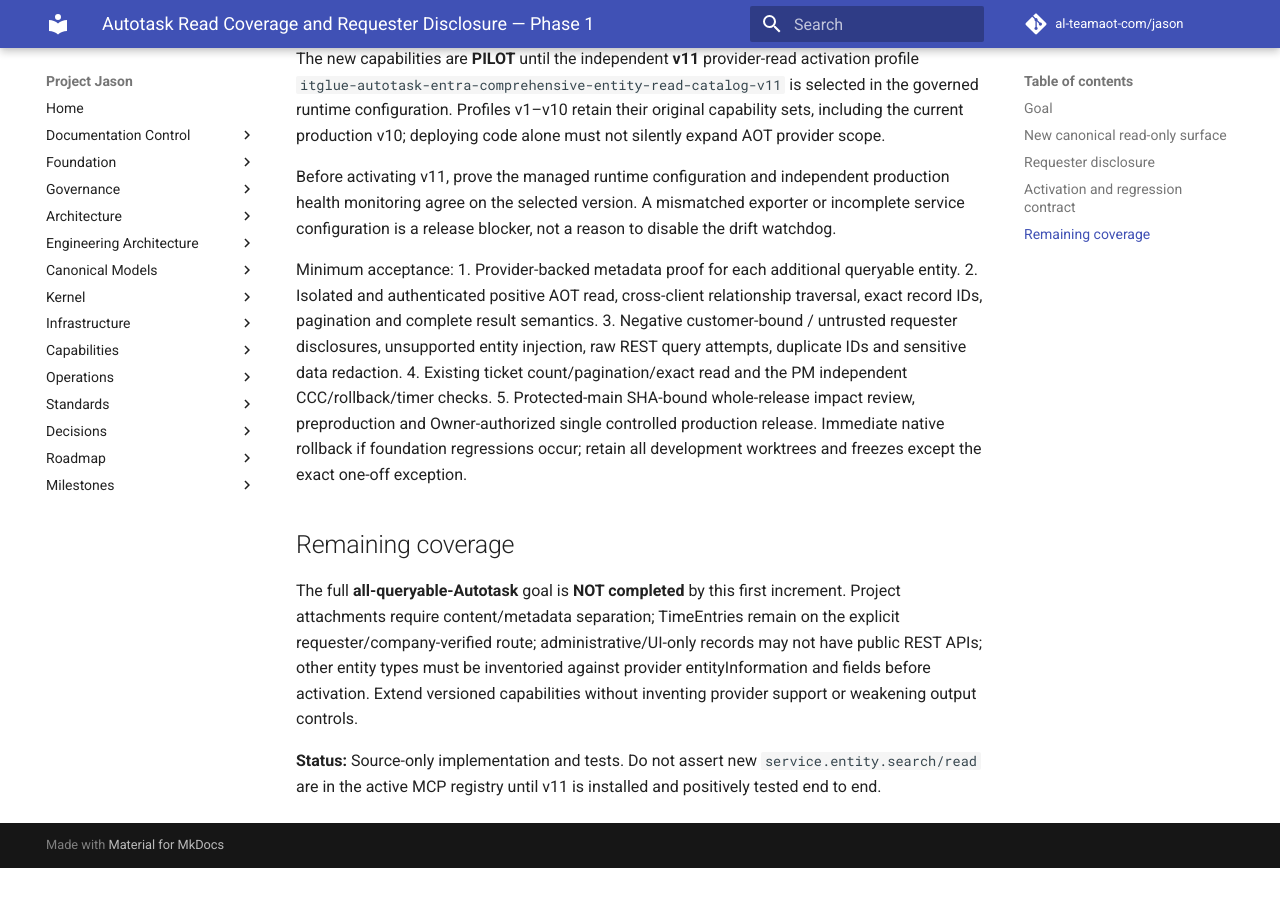
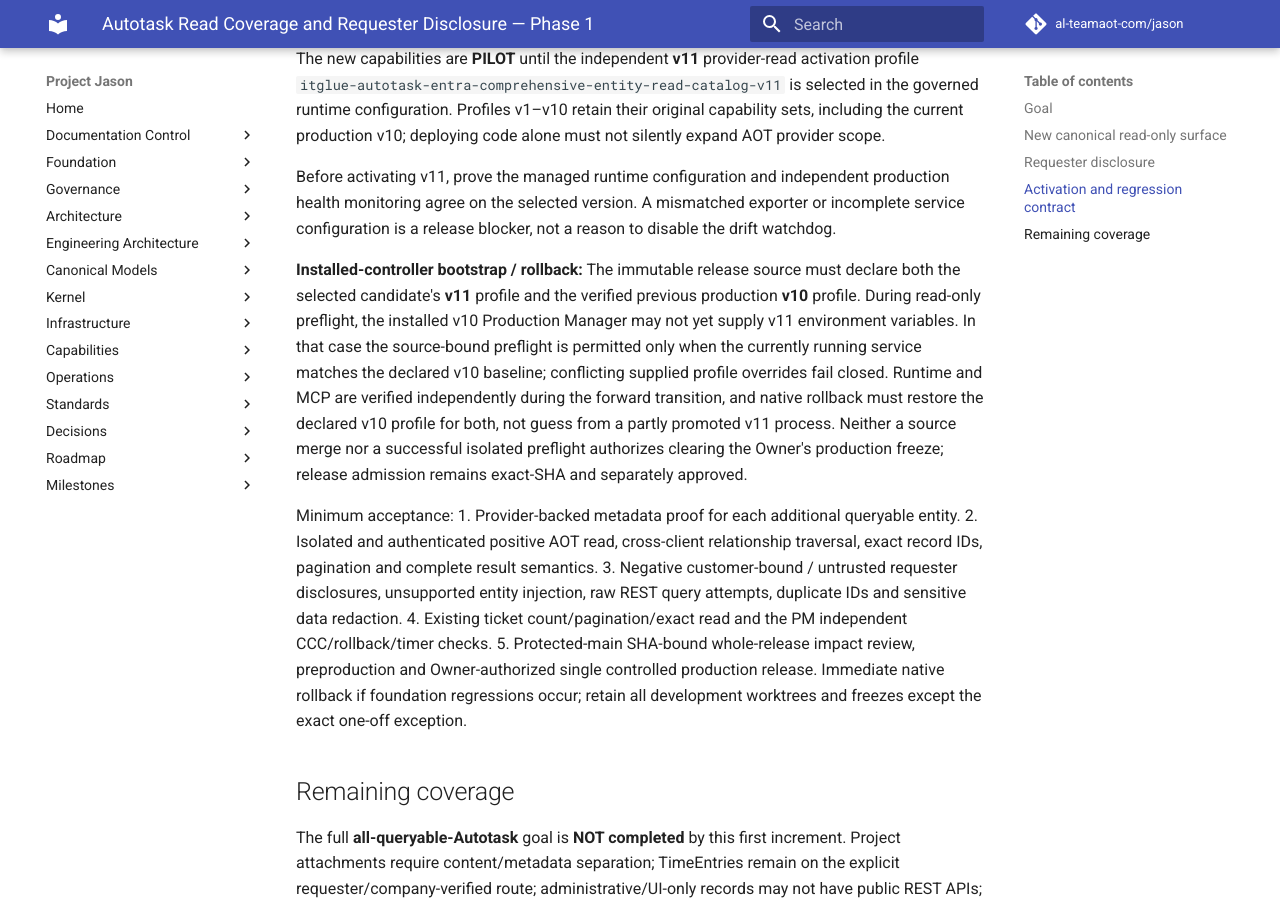
Before and after one commit to al-teamaot-com/jason, an MkDocs documentation site: the page built from docs/operations/Autotask-Broad-Read-And-Disclosure-Phase-1.md, in a window 1280 px wide and 900 px high, scrolled down 1523 px. Built offline with MkDocs 1.6.1 and Material for MkDocs 9.7.7, drawn with Linux system fonts in a browser that asks for light colours; comment, search, counter and statistics services are not loaded; before the commit the page ends 2391 px from its top, so only the background shows below that.

Commit message:
docs: Clarify v11 bootstrap preflight and exact v10 rollback contract (#2078)

```diff
--- a/docs/operations/Autotask-Broad-Read-And-Disclosure-Phase-1.md
+++ b/docs/operations/Autotask-Broad-Read-And-Disclosure-Phase-1.md
@@ -31,6 +31,9 @@
 
 Before activating v11, prove the managed runtime configuration and independent production health monitoring agree on the selected version. A mismatched exporter or incomplete service configuration is a release blocker, not a reason to disable the drift watchdog.
 
+**Installed-controller bootstrap / rollback:** The immutable release source must declare both the selected candidate's **v11** profile and the verified previous production **v10** profile. During read-only preflight, the installed v10 Production Manager may not yet supply v11 environment variables. In that case the source-bound preflight is permitted only when the currently running service matches the declared v10 baseline; conflicting supplied profile overrides fail closed. Runtime and MCP are verified independently during the forward transition, and native rollback must restore the declared v10 profile for both, not guess from a partly promoted v11 process. Neither a source merge nor a successful isolated preflight authorizes clearing the Owner's production freeze; release admission remains exact-SHA and separately approved.
+
+
 Minimum acceptance:
 1. Provider-backed metadata proof for each additional queryable entity.
 2. Isolated and authenticated positive AOT read, cross-client relationship traversal, exact record IDs, pagination and complete result semantics.
```
